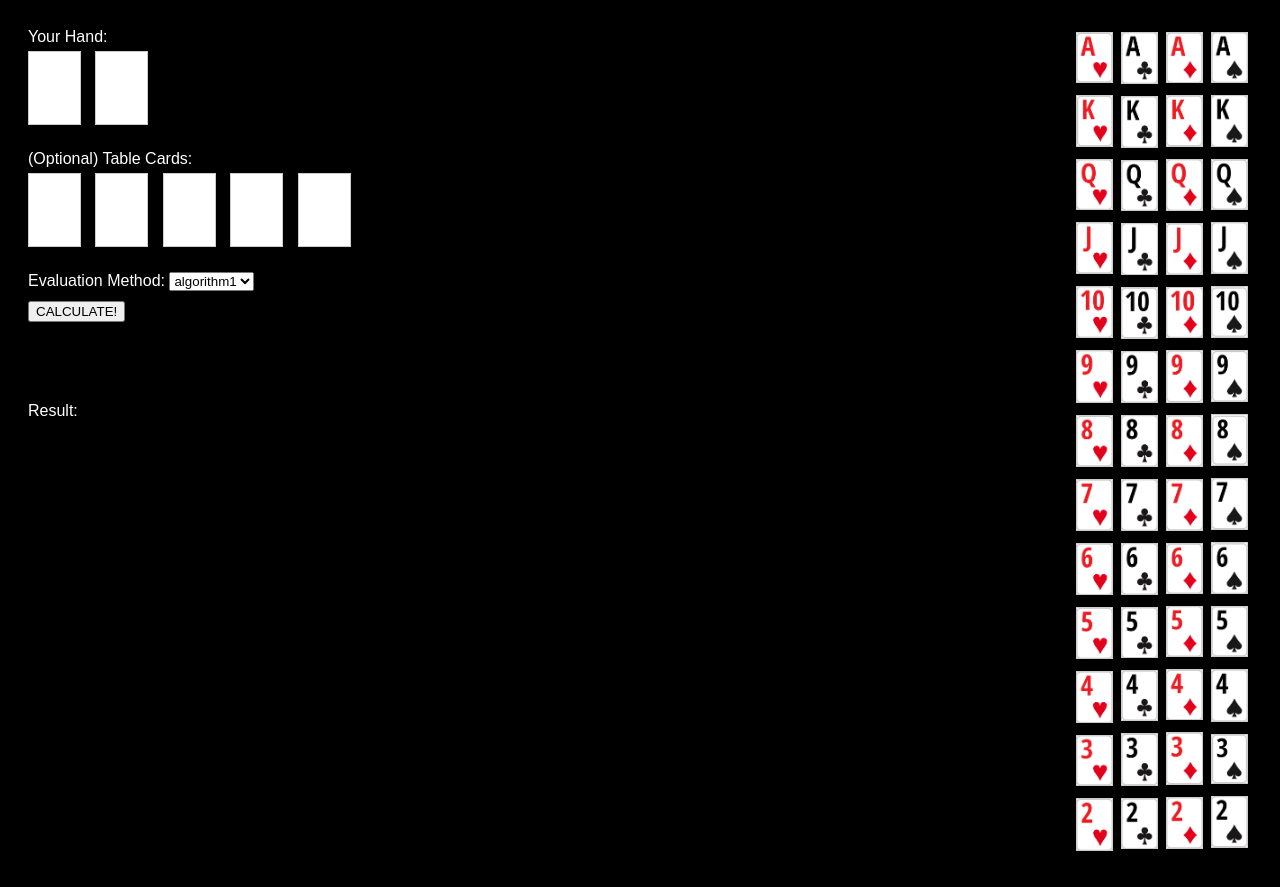
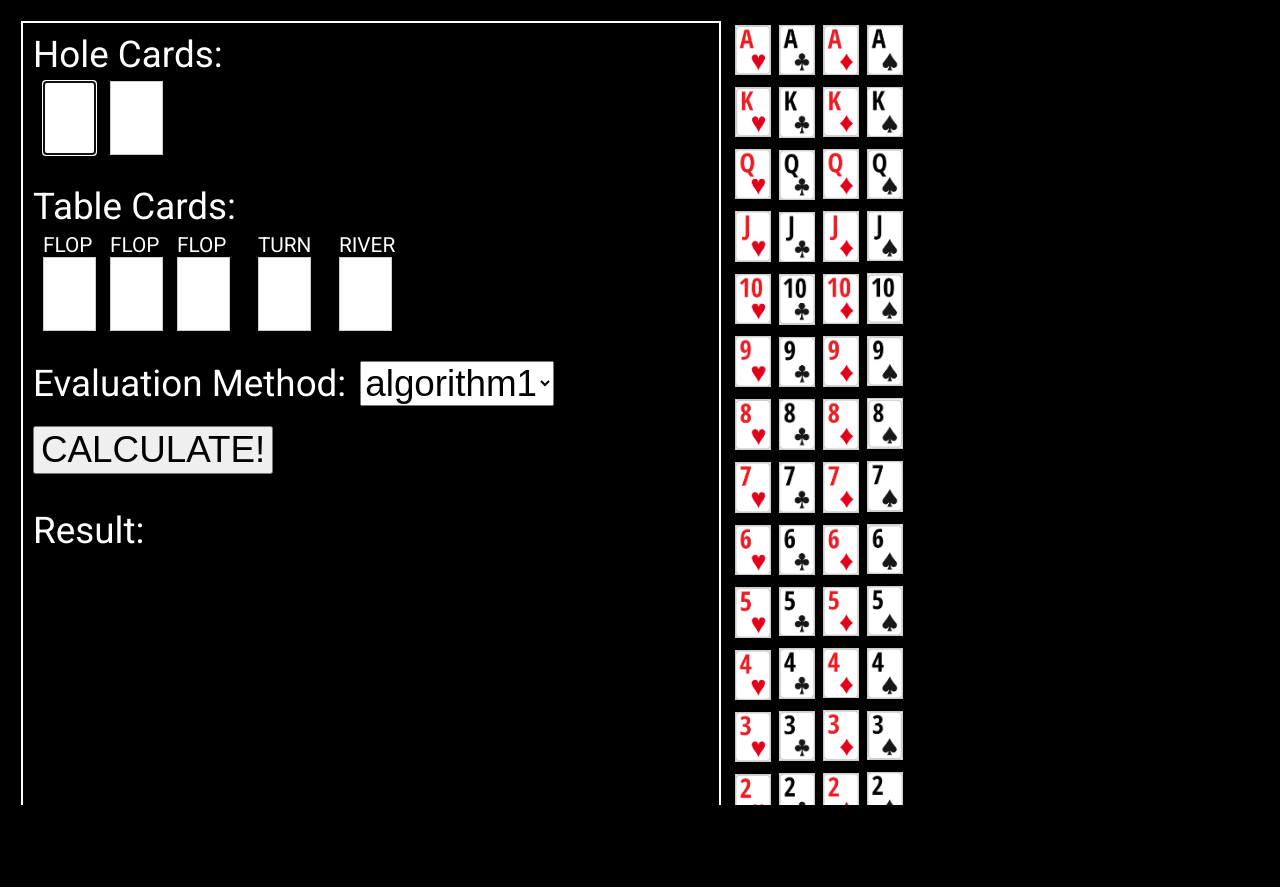
Before and after one commit to GeoffreyFClark/Poker-Hand-Strength-Evaluator, a Flask app: page / in a window 1280 px wide. After the commit the page ends 805 px from the top, so only its background shows below. Run offline with Flask 3, Linux system fonts and the light colour scheme; parts of the project's set-up code (start-up, migrations or seed data) failed here and were passed over.

Commit message:
frontend improved

```diff
--- a/main.py
+++ b/main.py
@@ -122,7 +122,7 @@ def all_combinations_iterative(cards, n):
 
 
 def algorithm1(hand_cards, table_cards=[]):
-    start_time = time.time()
+    start_time = time.perf_counter()
     hand_cards_objects = [string_to_card(card) for card in hand_cards]
     table_cards_objects = [string_to_card(card) for card in table_cards]
 
@@ -131,9 +131,12 @@ def algorithm1(hand_cards, table_cards=[]):
         hand_key = ''.join(card_to_string(card) for card in sorted_hand)
         percentile = calculate_percentile_two_card(
             hand_key, two_card_hand_strengths)
-        end_time = time.time()
+        end_time = time.perf_counter()
         execution_time = end_time - start_time
-        return f"Hand strength percentile among all 1,326 possible starting hands: {percentile:.4f}% \n Execution time: {execution_time:.4f} seconds."
+        return f"Hand: {sorted_hand} \
+            \n\n Execution time: {execution_time:.12f} seconds. \
+            \n\n Hand strength percentile among all 1,326 possible starting hands: \
+            \n{percentile:.4f}%"
     else:
         best_strength = 0
         combined_cards = hand_cards_objects + table_cards_objects
@@ -146,11 +149,13 @@ def algorithm1(hand_cards, table_cards=[]):
             best_strength = max(best_strength, hand_strength)
 
         percentile = calculate_percentile(best_strength, hand_strengths)
-        end_time = time.time()
+        end_time = time.perf_counter()
         execution_time = end_time - start_time
 
-        return f"Hand strength percentile among all 2,598,960 possible 5 card poker hands: {percentile:.4f}% \
-        \n Execution time: {execution_time:.4f} seconds."
+        return f"Hand: {sorted_hand} \
+            \n\n Execution time: {execution_time:.12f} seconds.\
+            \n\n Hand strength percentile among all 2,598,960 possible 5 card poker hands: \
+            \n{percentile:.4f}%"
 
 
 # <---------------------------------------------->
@@ -179,7 +184,7 @@ def all_combinations_recursive(cards, n, start=0, current=[]):
 
 
 def algorithm2(hand_cards, table_cards=[]):
-    start_time = time.time()
+    start_time = time.perf_counter()
 
     hand_cards_objects = [string_to_card(card) for card in hand_cards]
     table_cards_objects = [string_to_card(card) for card in table_cards]
@@ -189,9 +194,12 @@ def algorithm2(hand_cards, table_cards=[]):
         hand_key = ''.join(card_to_string(card) for card in sorted_hand)
         percentile = calculate_percentile_two_card(
             hand_key, two_card_hand_strengths)
-        end_time = time.time()
+        end_time = time.perf_counter()
         execution_time = end_time - start_time
-        return f"Hand strength percentile among all 1,326 possible starting hands: {percentile:.4f}% \n Execution time: {execution_time:.4f} seconds."
+        return f"Hand: {sorted_hand} \
+            \n\n Execution time: {execution_time:.12f} seconds. \
+            \n\n Hand strength percentile among all 1,326 possible starting hands: \
+            \n{percentile:.4f}%"
     else:
         best_strength = 0
         combined_cards = hand_cards_objects + table_cards_objects
@@ -204,11 +212,13 @@ def algorithm2(hand_cards, table_cards=[]):
             best_strength = max(best_strength, hand_strength)
 
         percentile = calculate_percentile(best_strength, hand_strengths)
-        end_time = time.time()
+        end_time = time.perf_counter()
         execution_time = end_time - start_time
 
-        return f"Hand strength percentile among all 2,598,960 possible poker hands: {percentile:.4f}% \
-        \n Execution time: {execution_time:.4f} seconds."
+        return f"Hand: {sorted_hand} \
+        \n\n Execution time: {execution_time:.12f} seconds. \
+        \n\n Hand strength percentile among all 2,598,960 possible poker hands: \
+        \n{percentile:.4f}%"
 
 
 # <---------------------------------------------->
@@ -234,7 +244,7 @@ def index():
 
         # check if both hand cards were entered
         if not all(hand_cards):
-            output = "Please enter both of your hand cards."
+            output = "Please enter both of your hole cards."
         else:
             evaluation_method = request.form.get('evaluation')
             # Call algorithm selected by the user
--- a/templates/index.html
+++ b/templates/index.html
@@ -5,17 +5,42 @@
     <meta name="viewport" content="width=device-width, initial-scale=1.0">
     <title>Poker Hand Strength Calculator</title>
     <style>
+        @import url('https://fonts.googleapis.com/css2?family=Roboto:wght@400;700&display=swap');
+
+        html, body {
+            background-color: black;
+            height: 100%;
+            display: flex;
+            flex-direction: row; /* Align children in a row */
+            align-items: flex-start; /* Align children to the start of the cross axis */
+            background-color: black; /* Ensure the background is black */
+            padding: 3px;
+            box-sizing: border-box;
+            overflow: hidden;
+        }
+
         body {
-            font-family: Arial, sans-serif;
+            font-family: 'Roboto', sans-serif;
             background-color: black;
             color: white;
             display: flex;
             justify-content: space-between; /* Space between main content and card container */
-            padding: 20px;
+            padding: 10px;
+        }
+
+        label, select, button {
+            font-size: 2.3em;
         }
 
         .main-content {
-            flex-grow: 1;
+            display: flex;
+            justify-content: flex-start;
+            align-items: flex-start;
+            width: 700px;
+            height: 800px;
+            border: 2px solid white;
+            box-sizing: border-box;
+            padding: 10px;
         }
 
         input[type="text"] {
@@ -24,6 +49,19 @@
             background-size: contain;
             background-repeat: no-repeat;
             border: 1px solid #ccc;
+        }
+
+        .input-group {
+            display: inline-block; /* Align groups horizontally */
+            text-align: left;
+            margin-right: 0px; /* Space between groups */
+        }
+
+        .input-label {
+            font-size: 1.30em;
+            display: block; /* Make label a block element to occupy full width */
+            margin-bottom: 0px; /* Space between label and input */
+            color: white; /* Or any color of your choice */
         }
 
         /* Style for the input boxes to display the card image */
@@ -39,6 +77,7 @@
         }
 
         .cards-container {
+            margin-left: 10px;
             display: grid;
             grid-template-columns: repeat(4, 1fr); /* 4 columns, one for each suit */
             max-width: 300px;
@@ -50,7 +89,7 @@
             list-style-type: none;
             display: flex;
             flex-direction: column;
-            align-items: center;
+            /* align-items: center; */
         }
 
         .cards-container li {
@@ -59,7 +98,7 @@
         }
 
         .cards-container li img {
-            width: 35px;
+            width: 34px;
             cursor: pointer;
             transition: filter 0.3s;
             border: 1px solid #ccc;
@@ -76,6 +115,12 @@
             pointer-events: none;
         }
 
+        .output {
+            white-space: pre-line;
+            margin: 4px;
+            font-size: 1.2em;
+        }
+
     </style>
 </head>
 
@@ -85,20 +130,35 @@
         <form action="/" method="POST">
 
             <!-- Section to select hand cards -->
-            <div style="margin-bottom: 25px;">
-                <label style="display: block; margin-bottom: 5px;">Your Hand:</label>
+            <label style="display: block; margin-bottom: 5px;">Hole Cards:</label>
+            <div style="margin-bottom: 30px; margin-left: 10px;">
                 <input type="text" name="hand1" class="card-input" readonly onclick="selectCard(this)">
                 <input type="text" name="hand2" class="card-input" readonly onclick="selectCard(this)">
             </div>
 
             <!-- Section to select table cards (if any) -->
-            <div style="margin-bottom: 25px;">
-                <label style="display: block; margin-bottom: 5px;">(Optional) Table Cards:</label>
-                <input type="text" name="table1" class="card-input" readonly onclick="selectCard(this)">
+            <label style="display: block; margin-bottom: 5px;">Table Cards:</label>
+            <div style="margin-bottom: 30px; margin-left: 10px">
+                <div class="input-group">
+                    <span class="input-label">FLOP</span>
+                    <input type="text" name="table1" class="card-input" readonly onclick="selectCard(this)">
+                </div>
+                <div class="input-group">
+                <span class="input-label">FLOP</span>
                 <input type="text" name="table2" class="card-input" readonly onclick="selectCard(this)">
-                <input type="text" name="table3" class="card-input" readonly onclick="selectCard(this)">
-                <input type="text" name="table4" class="card-input" readonly onclick="selectCard(this)">
-                <input type="text" name="table5" class="card-input" readonly onclick="selectCard(this)">
+                </div>
+                <div class="input-group" style="margin-right: 14px;">
+                    <span class="input-label">FLOP</span>
+                    <input type="text" name="table3" class="card-input" readonly onclick="selectCard(this)">
+                </div>
+                <div class="input-group" style="margin-right: 14px;">
+                    <span class="input-label">TURN</span>
+                    <input type="text" name="table4" class="card-input" readonly onclick="selectCard(this)">
+                </div>
+                <div class="input-group">
+                    <span class="input-label">RIVER</span>
+                    <input type="text" name="table5" class="card-input" readonly onclick="selectCard(this)">
+                </div>
             </div>
 
             <!-- Dropdown to select number of opponents
@@ -113,23 +173,22 @@
             </div> -->
 
             <!-- Dropdown to select evaluation algorithm -->
-            <div style="margin-bottom: 10px;">
+            <div style="margin-bottom: 20px;">
                 <label>Evaluation Method:</label>
-                <select name="evaluation">
+                <select name="evaluation" style="margin-left: 10px;">
                     <option value="algorithm1">algorithm1</option>
                     <option value="algorithm2">algorithm2</option>
                 </select>
             </div>
 
-            <div style="margin-bottom: 80px;">
+            <div style="margin-bottom: 35px;">
                 <button type="submit">CALCULATE!</button>
             </div>
 
-            <div>
+            <div style="margin-bottom: 20px">
                 <label>Result:</label>
-                <div>{{ output }}</div>
             </div>
-
+            <div class="output">{{ output }}</div>
         </form>
     </div>
 
@@ -219,8 +278,29 @@
                 if (selectedImage) {
                     selectedImage.classList.add('selected');
                 }
-                selectedInput = null;
+                selectedInput = getNextInput(selectedInput);
+                if (selectedInput) {
+                    selectedInput.focus();
+                }
             }
+        }
+
+        function getNextInput(currentInput) {
+            // Try to find the next input in the same section
+            let next = currentInput.nextElementSibling;
+            while (next && next.tagName !== 'INPUT') {
+                next = next.nextElementSibling;
+            }
+            // If not found in the same section, move to the next section
+            if (!next) {
+                let nextSection = currentInput.parentElement.nextElementSibling;
+                while (nextSection) {
+                    next = nextSection.querySelector('input');
+                    if (next) break;
+                    nextSection = nextSection.nextElementSibling;
+                }
+            }
+            return next;
         }
 
         function clearCard(inputElement) {
@@ -234,7 +314,15 @@
             inputElement.value = '';
             inputElement.style.backgroundImage = 'none';
             delete selectedCards[inputElement.name];
+
+            selectedInput = inputElement;
         }
+
+        window.onload = function() {
+            let firstInput = document.querySelector('input[name="hand1"]');
+            firstInput.focus();
+            selectCard(firstInput);
+        };
     </script>
 </body>
 </html>
```
